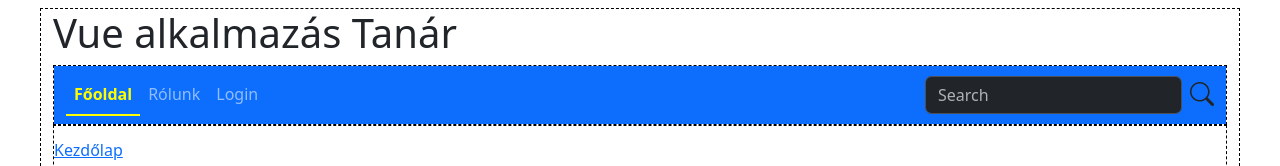
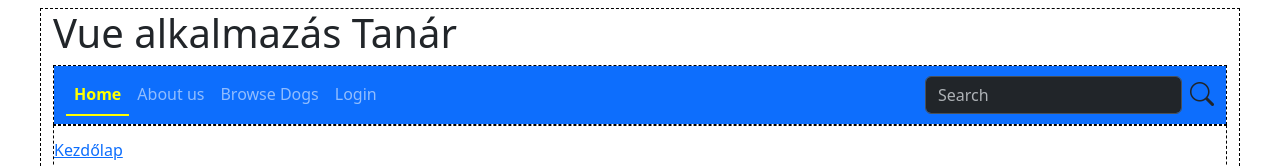
Before and after one commit to SzurmaiBence0413/Kutyafarm, a Vue app in the folder client/: page / in a window 1280 px wide. Shown: the top 166 px of the page. Built offline with nearby package versions, Linux system fonts and the light colour scheme.

Commit message:
seeder, factory jav

```diff
--- a/client/src/components/Layout/Menu.vue
+++ b/client/src/components/Layout/Menu.vue
@@ -17,10 +17,13 @@
         <div class="collapse navbar-collapse" id="navbarSupportedContent">
           <ul class="navbar-nav me-auto mb-2 mb-lg-0">
             <li class="nav-item">
-              <RouterLink class="nav-link" to="/">Főoldal</RouterLink>
+              <RouterLink class="nav-link" to="/">Home</RouterLink>
             </li>
             <li class="nav-item">
-              <RouterLink class="nav-link" to="/about">Rólunk</RouterLink>
+              <RouterLink class="nav-link" to="/about">About us</RouterLink>
+            </li>
+            <li class="nav-item">
+              <RouterLink class="nav-link" to="/dogs">Browse Dogs</RouterLink>
             </li>
             <li class="nav-item dropdown" v-if="hasMenuAccess('/adatok')">
               <a
@@ -101,6 +104,8 @@
         </div>
       </div>
     </nav>
+
+
   </div>
 </template>
 
--- a/client/src/router/index.js
+++ b/client/src/router/index.js
@@ -30,6 +30,15 @@ const router = createRouter({
       meta: {
         title: (route) => "Rólunk",
         breadcrumb: "Rólunk",
+      },
+    },
+    {
+      path: "/dogs",
+      name: "dogs",
+      component: () => import("@/views/DogsView.vue"),
+      meta: {
+        title: (route) => "Dogs",
+        breadcrumb: "Dogs",
       },
     },
     {
```
Also changed, not shown: 2 other files (tests, documents, lock files or other folders).
